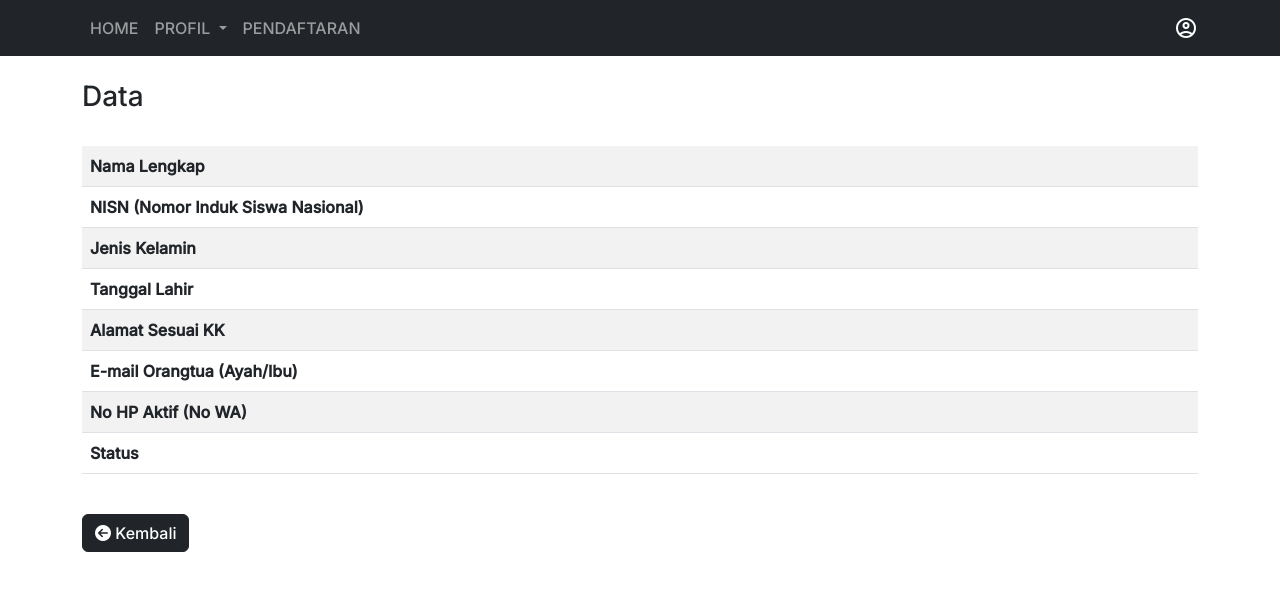
After one commit to semidust/UAS-LAB-PW-1, a PHP site: page /detail-data.php?nomor=1 in a window 1280 px wide. The commit adds this page. Shown: the top 591 px of the page. Run offline with PHP 8.4, Linux system fonts and the light colour scheme; data that the repository does not hold is empty; some libraries are stand-ins or nearby versions.

Commit message:
update detail data

```diff
--- /dev/null
+++ b/detail-data.php
@@ -0,0 +1,69 @@
+<?php
+
+$title = 'Pendaftaran';
+include 'layout/header.php';
+include 'config/function.php';
+
+//mengambil nomor dari data yg dipilih
+$nomor = (int)$_GET['nomor'];
+
+$pendaftaran = select("SELECT * FROM pendaftaran WHERE nomor = $nomor")[0];
+
+?>
+
+  <div class="container mt-4">
+    <h3>Data <?= $pendaftaran['nama'] ?></h3>
+    <br>
+    <table class="table table-striped">
+        <tr>
+            <td><b>Nama Lengkap</b></td>
+            <td><?= $pendaftaran['nama']; ?></td>
+        </tr>
+
+        <tr>
+            <td><b>NISN (Nomor Induk Siswa Nasional)</b></td>
+            <td><?= $pendaftaran['nisn']; ?></td>
+        </tr>
+
+        <tr>
+            <td><b>Jenis Kelamin</b></td>
+            <td><?= $pendaftaran['jenis_kelamin']; ?></td>
+        </tr>
+
+        <tr>
+            <td><b>Tanggal Lahir</b></td>
+            <td><?= $pendaftaran['tanggal_lahir']; ?></td>
+        </tr>
+
+        <tr>
+            <td><b>Alamat Sesuai KK</b></td>
+            <td><?= $pendaftaran['alamat']; ?></td>
+        </tr>
+
+        <tr>
+            <td><b>E-mail Orangtua (Ayah/Ibu)</b></td>
+            <td><?= $pendaftaran['email']; ?></td>
+        </tr>
+
+        <tr>
+            <td><b>No HP Aktif (No WA)</b></td>
+            <td><?= $pendaftaran['no_telp']; ?></td>
+        </tr>
+
+        <tr>
+            <td><b>Status</b></td>
+            <td><?= $pendaftaran['status']; ?></td>
+        </tr>
+
+
+
+    </table>
+
+
+    <a href="javascript:window.history.go(-1);" class="btn btn-dark mt-4">
+        <i class="fa-solid fa-circle-arrow-left"></i> Kembali
+    </a>
+
+  </div>
+
+<?php include 'layout/footer.php'; ?>
--- a/form-pendaftaran.php
+++ b/form-pendaftaran.php
@@ -81,6 +81,11 @@ if (isset($_POST['daftar'])) {
        Daftar
     </button>
 
+    <a href="javascript:window.history.go(-1);" class="btn btn-dark mt-4" style="margin-left: 4pt">
+       Kembali
+    </a>
+
+
   </form>
 
 </div>
--- a/home.php
+++ b/home.php
@@ -1,4 +1,6 @@
 <?php
+
+session_start();
 
 $title = 'SDN 043950';
 include 'layout/header.php';
--- a/pendaftaran.php
+++ b/pendaftaran.php
@@ -10,7 +10,7 @@ $data_murid = select("SELECT * FROM pendaftaran ORDER BY nomor");
 <div class="container mt-4">
     <h2>Pendaftaran Murid Baru SDN 043950</h2>
     <div>
-        <a href="form-pendaftaran.php" target="_blank">
+        <a href="form-pendaftaran.php">
             <button type="button" class="btn btn-dark mt-2 mb-4"
             style="float: left; font-family: 'Quicksand';">Formulir Pendaftaran</button>
         </a>
```
Also changed, not shown: 5 other files.
